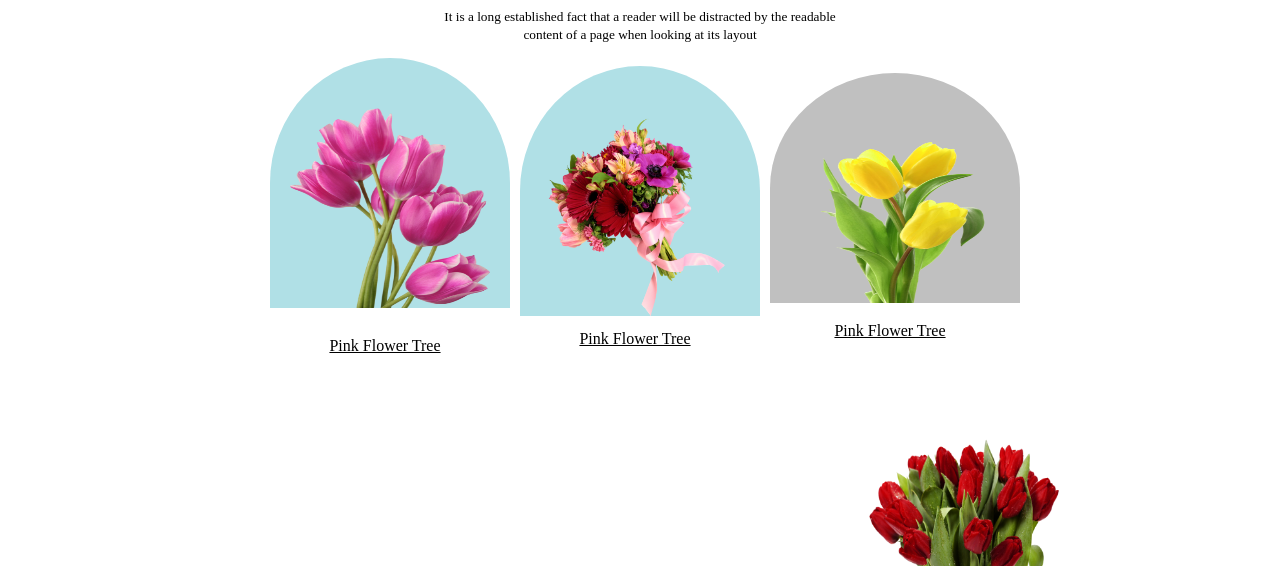
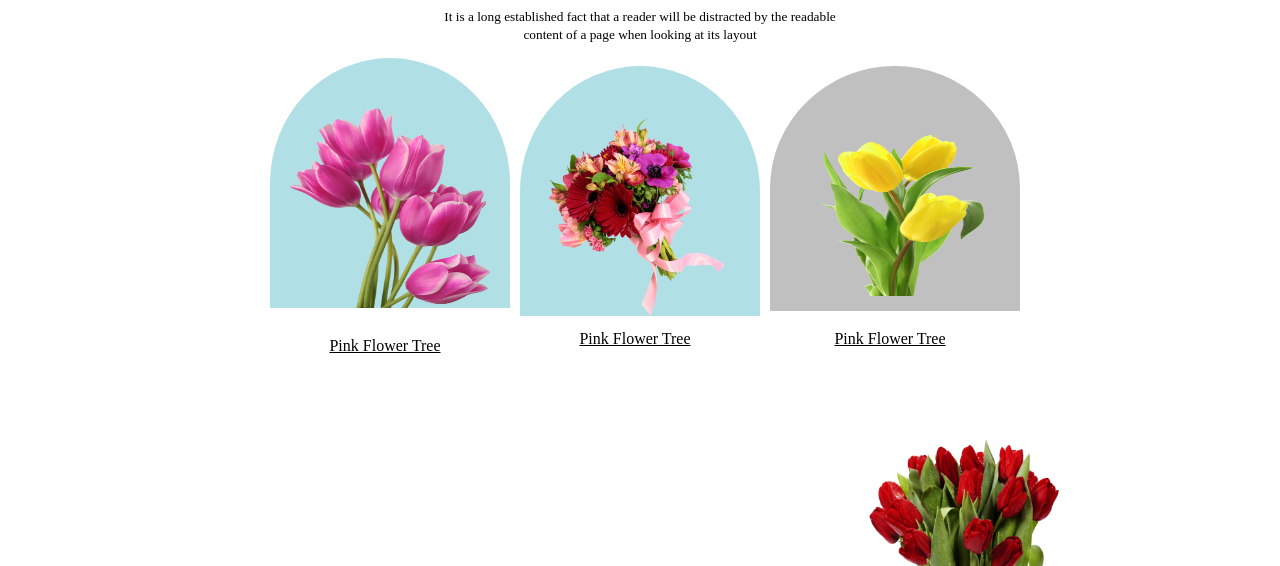
Before and after one commit to shakil087/Flower-Shop, a plain HTML site: page index.html in a window 1280 px wide. Shown: the part 534-1100 px from the top of the page. Drawn offline with Linux system fonts and the light colour scheme.

Commit message:
added the complete website

```diff
--- a/style.css
+++ b/style.css
@@ -89,7 +89,7 @@
         height: 180px;
         background-color: #C0C0C0;
         margin-left: 10px;
-        padding: 50px 20px 0px 30px;
+        padding: 50px 20px 15px 30px;
         border-top-left-radius: 50%;
         border-top-right-radius: 50%;
         margin-bottom: 0px;
```
